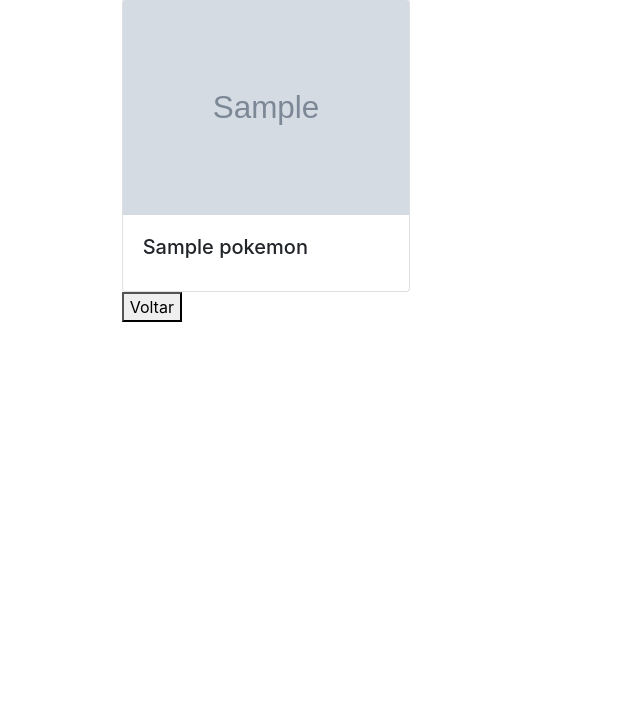
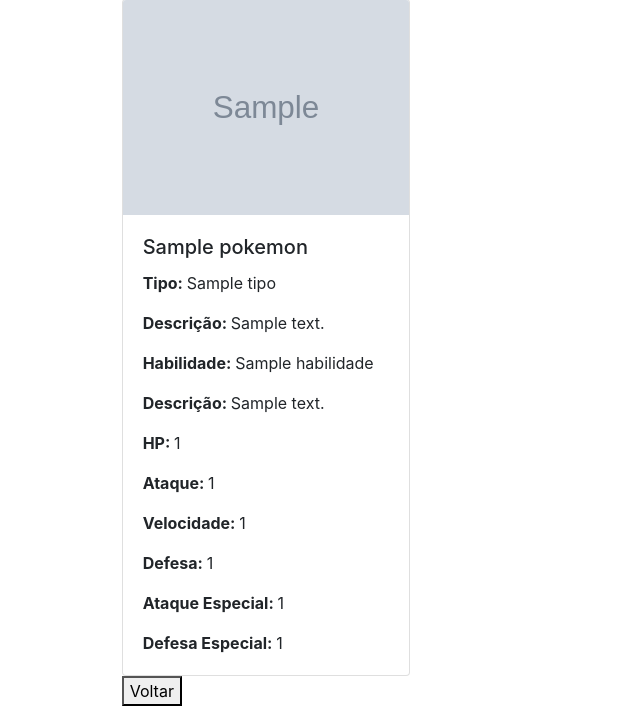
Before and after one commit to raphaelrss/pokedex_stefan, a Django app: page /pokedex/pokemon/1/ in a window 1280 px wide. Shown: the part 135-841 px from the top of the page, without its empty margins (0-640 px from the left). Before the commit the page ends 457 px from the top, so only its background shows below. Run offline with Django 3.2, Linux system fonts and the light colour scheme; tables that the repository leaves empty hold one stand-in row (values such as "Sample post"); grey boxes marked "Sample" are stand-in pictures; some libraries are stand-ins or nearby versions.

Commit message:
todos os dados estão sendo listados, mas ainda sem divisão

```diff
--- a/pokedex/templates/pokemon.html
+++ b/pokedex/templates/pokemon.html
@@ -4,7 +4,32 @@
         <img src="{{ pokemon.imagem.url }}" class="card-img-top" alt="...">
         <div class="card-body">
             <h5 class="card-title">{{ pokemon.nome }}</h5>
-            <p class="card-text">{{ pokemon.fk_categoria.nome }}</p>
+            <p class="card-text"><b>Tipo: </b>
+                {% for dados in pokemon.fk_tipo.all %}
+                {{ dados.nome }}<br>
+                {% endfor %}
+            </p>
+            <p class="card-text"><b>Descrição: </b>
+                {% for dados in pokemon.fk_tipo.all %}
+                {{ dados.descricao_tipo }}<br>
+                {% endfor %}
+            </p>
+            <p class="card-text"><b>Habilidade: </b>
+                {% for dados in pokemon.fk_habilidade.all %}
+                {{ dados.nome }}<br>
+                {% endfor %}
+            </p>
+            <p class="card-text"><b>Descrição: </b>
+                {% for dados in pokemon.fk_habilidade.all %}
+                {{ dados.descricao_habilidade }}<br>
+                {% endfor %}
+            </p>
+            <p class="card-text"><b>HP: </b>{{ pokemon.pontos_de_vida }}</p>
+            <p class="card-text"><b>Ataque: </b>{{ pokemon.pontos_de_ataque }}</p>
+            <p class="card-text"><b>Velocidade: </b>{{ pokemon.pontos_de_velocidade }}</p>
+            <p class="card-text"><b>Defesa: </b>{{ pokemon.pontos_de_defesa }}</p>
+            <p class="card-text"><b>Ataque Especial: </b>{{ pokemon.ataque_especial }}</p>
+            <p class="card-text"><b>Defesa Especial: </b>{{ pokemon.defesa_especial }}</p>
         </div>
     </div>
     <a href="{% url 'pokedex:mostrar_pokemons' %}">
```
